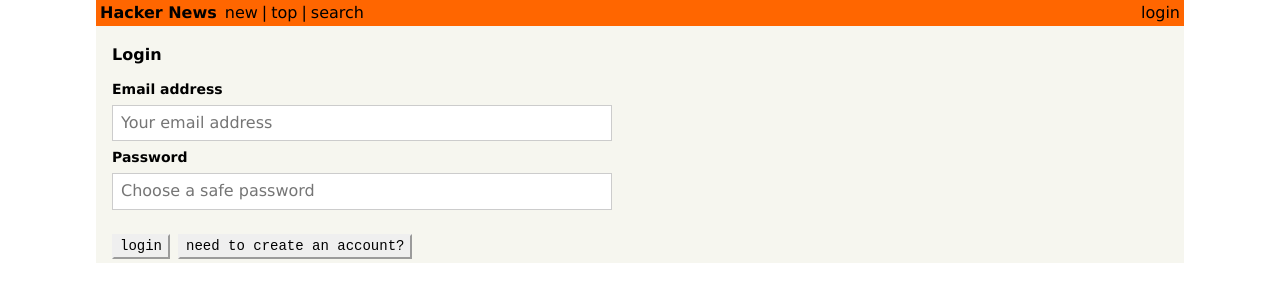
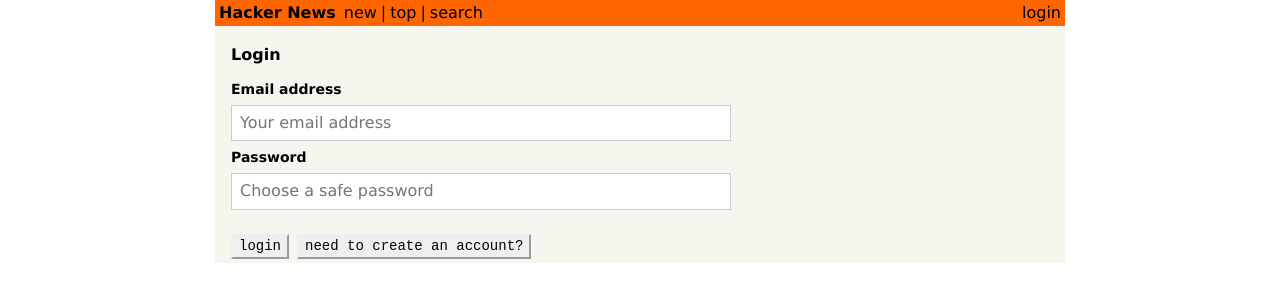
Before and after one commit to Wedin/hackernews-react-apollo, a React (Create React App) app: page /login in a window 1280 px wide. Shown: the top 302 px of the page. Built offline with nearby package versions, Linux system fonts and the light colour scheme; what apollo-link-ws would draw is missing.

Commit message:
Improve Header, Links, Login, Search

```diff
--- a/src/components/App.js
+++ b/src/components/App.js
@@ -10,7 +10,7 @@
   render() {
     return (
       <>
-        <div className="center w85">
+        <div className="center app">
           <Header />
           <div className="ph3 pv1 background-gray">
             <Switch>
--- a/src/components/Header.js
+++ b/src/components/Header.js
@@ -15,7 +15,7 @@
   return (
     <div className="flex pa1 justify-between nowrap orange">
       <div className="flex flex-fixed black">
-        <div className="fw7 mr1">Hacker News</div>
+        <h1 className="fw7 mr1 f5 ma0">Hacker News</h1>
         <Link to="/" className="ml1 no-underline black">
           new
         </Link>
--- a/src/components/LinkList.js
+++ b/src/components/LinkList.js
@@ -1,5 +1,7 @@
 import React from "react";
+// Just rename this already
 import Link from "./Link";
+import { Link as ReactRouterLink } from "react-router-dom";
 import { Query } from "react-apollo";
 import { FEED_QUERY, NEW_LINKS_SUBSCRIPTION, NEW_VOTES_SUBSCRIPTION } from "../queries";
 import { LINKS_PER_PAGE } from "../constants";
@@ -63,25 +65,27 @@
     return rankedLinks;
   };
 
-  const _nextPage = data => {
+  const _getNextPageUrl = data => {
     const page = parseInt(match.params.page, 10);
     if (page <= data.feed.count / LINKS_PER_PAGE) {
       const nextPage = page + 1;
-      history.push(`/new/${nextPage}`);
+      return `/new/${nextPage}`;
     }
+    return `/new/${page}`;
   };
 
-  const _previousPage = () => {
+  const _getPreviousPageUrl = () => {
     const page = parseInt(match.params.page, 10);
     if (page > 1) {
       const previousPage = page - 1;
-      history.push(`/new/${previousPage}`);
+      return `/new/${previousPage}`;
     }
+    return `/new/${page}`;
   };
 
   return (
     <Query query={FEED_QUERY} variables={_getQueryVariables()}>
-      {({ loading, error, data, subscribeToMore }) => {
+      {({ data, loading, error, subscribeToMore }) => {
         if (loading) return <div>Loading...</div>;
         if (error) return <div>Error</div>;
 
@@ -100,13 +104,10 @@
 
             {isNewPage && (
               <div className="flex ml4 mv3 gray">
-                {/* why the heck are these buttons and not links? */}
-                <button type="button" className="pointer mr2 button-reset" onClick={_previousPage}>
+                <ReactRouterLink className="mr3" to={_getPreviousPageUrl()}>
                   Previous
-                </button>
-                <button type="button" className="pointer button-reset" onClick={() => _nextPage(data)}>
-                  Next
-                </button>
+                </ReactRouterLink>
+                <ReactRouterLink to={_getNextPageUrl(data)}>Next</ReactRouterLink>
               </div>
             )}
           </div>
--- a/src/components/Login.js
+++ b/src/components/Login.js
@@ -33,7 +33,18 @@
   };
 
   return (
-    <div>
+    <Mutation
+      mutation={showLoginScreen ? LOGIN_MUTATION : SIGNUP_MUTATION}
+      variables={{ email, password, name }}
+      onCompleted={data => _confirm(data)}
+    >
+      {(mutation, { loading, error }) => (
+        <form
+          onSubmit={e => {
+            e.preventDefault();
+            mutation();
+          }}
+        >
           <h4 className="mv3">{showLoginScreen ? "Login" : "Sign Up"}</h4>
           <div className="flex flex-column">
             {!showLoginScreen && (
@@ -63,12 +74,6 @@
             />
           </div>
           <div className="mt3">
-        <Mutation
-          mutation={showLoginScreen ? LOGIN_MUTATION : SIGNUP_MUTATION}
-          variables={{ email, password, name }}
-          onCompleted={data => _confirm(data)}
-        >
-          {(mutation, { loading, error }) => (
             <>
               {error && (
                 <div className="pv3">
@@ -78,18 +83,18 @@
                   </span>
                 </div>
               )}
-              <button type="button" className="pointer mr2 button" onClick={mutation}>
+              <button type="submit" className="pointer mr2 button" onClick={mutation}>
                 {showLoginScreen ? "login" : "create account"}
               </button>
             </>
-          )}
-        </Mutation>
 
             <button type="button" className="pointer button" onClick={() => setshowLoginScreen(!showLoginScreen)}>
               {showLoginScreen ? "need to create an account?" : "already have an account?"}
             </button>
           </div>
-    </div>
+        </form>
+      )}
+    </Mutation>
   );
 };
 
--- a/src/components/Search.js
+++ b/src/components/Search.js
@@ -20,10 +20,18 @@
 
   return (
     <div>
-      <div className="mv3">
-        <Input id="search-input" value={filter} label="Search" onChange={e => setFilter(e.target.value)} />
-        <button onClick={() => _executeSearch()}>Search</button>
-      </div>
+      <form
+        onSubmit={e => {
+          e.preventDefault();
+          _executeSearch();
+        }}
+        method="GET"
+      >
+        <div className="mv3">
+          <Input id="search-input" value={filter} label="Search" onChange={e => setFilter(e.target.value)} />
+          <button onClick={() => _executeSearch()}>Search</button>
+        </div>
+      </form>
       <div className="mt3">
         {links.map((link, index) => (
           <Link key={link.id} link={link} index={index} />
--- a/src/styles/index.css
+++ b/src/styles/index.css
@@ -6,6 +6,10 @@
 
 input {
   max-width: 500px;
+}
+
+.app {
+  max-width: 850px;
 }
 
 .gray {
@@ -22,10 +26,6 @@
 
 .f11 {
   font-size: 11px;
-}
-
-.w85 {
-  width: 85%;
 }
 
 .button {
```
Lines whose indentation alone changed are shown as unchanged.
